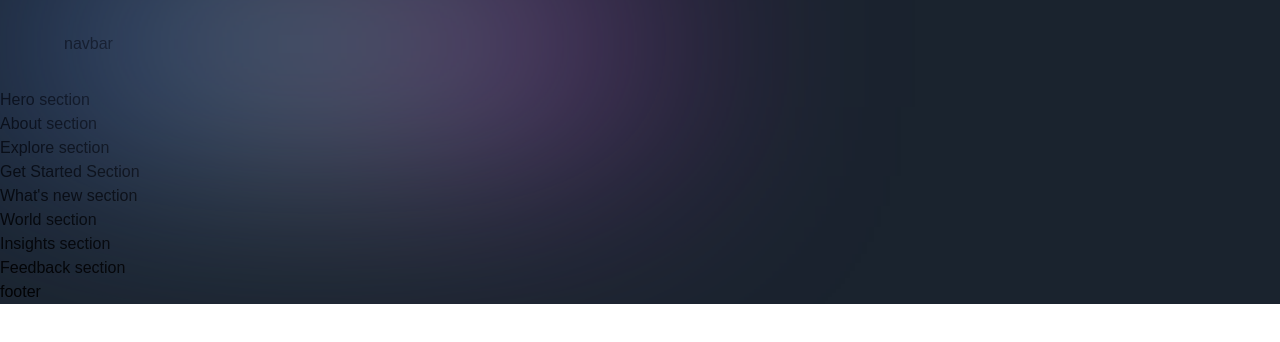
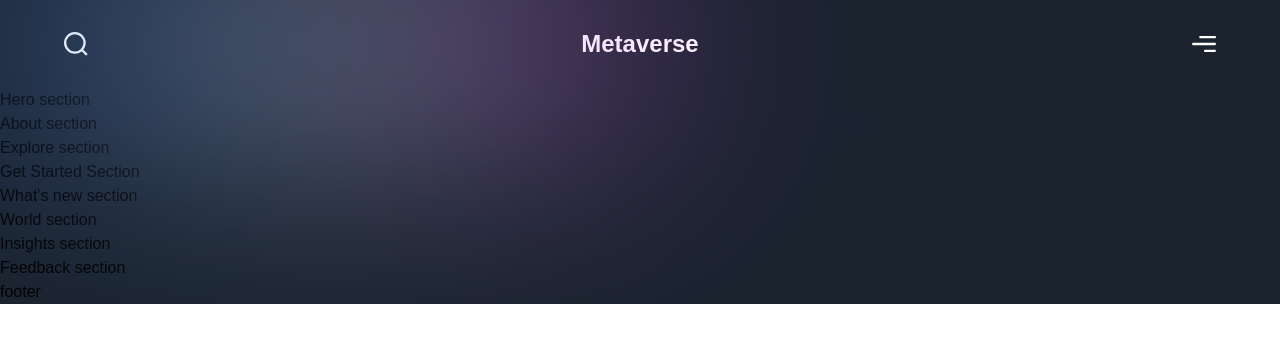
Before and after one commit to viniciusferreira7/metaverse, a Next.js app: page / in a window 1280 px wide. Shown: the top 342 px of the page. Built offline with nearby package versions, Linux system fonts and the light colour scheme; a web font is replaced by a local one.

Commit message:
style: finish navbar component

```diff
--- a/package.json
+++ b/package.json
@@ -1,5 +1,5 @@
 {
-  "name": "viniflix",
+  "name": "metaverse",
   "version": "0.1.0",
   "private": true,
   "scripts": {
--- a/src/components/Navbar.tsx
+++ b/src/components/Navbar.tsx
@@ -3,6 +3,7 @@
 import styles from '../styles'
 import { motion } from 'framer-motion'
 import { navVariants } from '@/utils/motion'
+import Image from 'next/image'
 
 function Navbar() {
   return (
@@ -12,8 +13,28 @@ function Navbar() {
       whileInView="show"
       className={`${styles.xPaddings} py-8 relative`}
     >
-      navbar
       <div className="absolute w-[50%] inset-0 gradient-01" />
+      <div
+        className={`${styles.innerWidth} mx-auto flex justify-between gap-8`}
+      >
+        <Image
+          src="/search.svg"
+          alt="magnifier"
+          width={32}
+          height={32}
+          className="w-[24px] h-[24px] object-contain cursor-pointer"
+        />
+        <h2 className="font-extrabold text-[24px] leading-[24px] text-white">
+          Metaverse
+        </h2>
+        <Image
+          src="/menu.svg"
+          alt="menu"
+          width={32}
+          height={32}
+          className="w-[24px] h-[24px] cursor-pointer object-contain"
+        />
+      </div>
     </motion.nav>
   )
 }
--- a/src/styles/index.ts
+++ b/src/styles/index.ts
@@ -18,6 +18,6 @@ const styles = {
     'font-bold lg:text-[144px] md:text-[100px] sm:text-[60px] text-[44px] lg:leading-[158.4px] md:leading-[114.4px] sm:leading-[74.4px] leading-[64.4px] uppercase text-white',
   heroDText:
     'md:w-[212px] sm:w-[80px] w-[60px] md:h-[108px] sm:h-[48px] h-[38px] md:border-[18px] border-[9px] rounded-r-[50px] border-white sm:mx-2 mx-[6px]',
-}
+} as const
 
 export default styles
```
Also changed, not shown: 1 other file (tests, documents, lock files or other folders).
